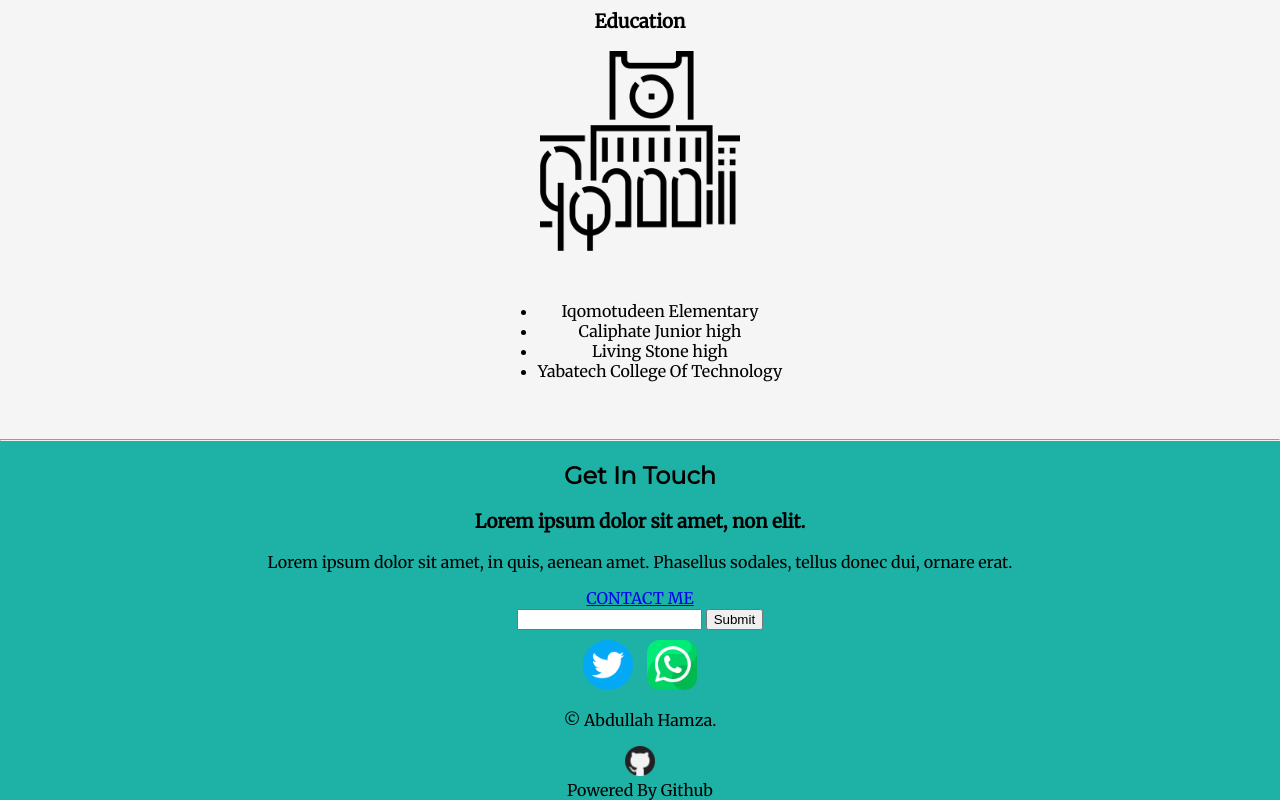
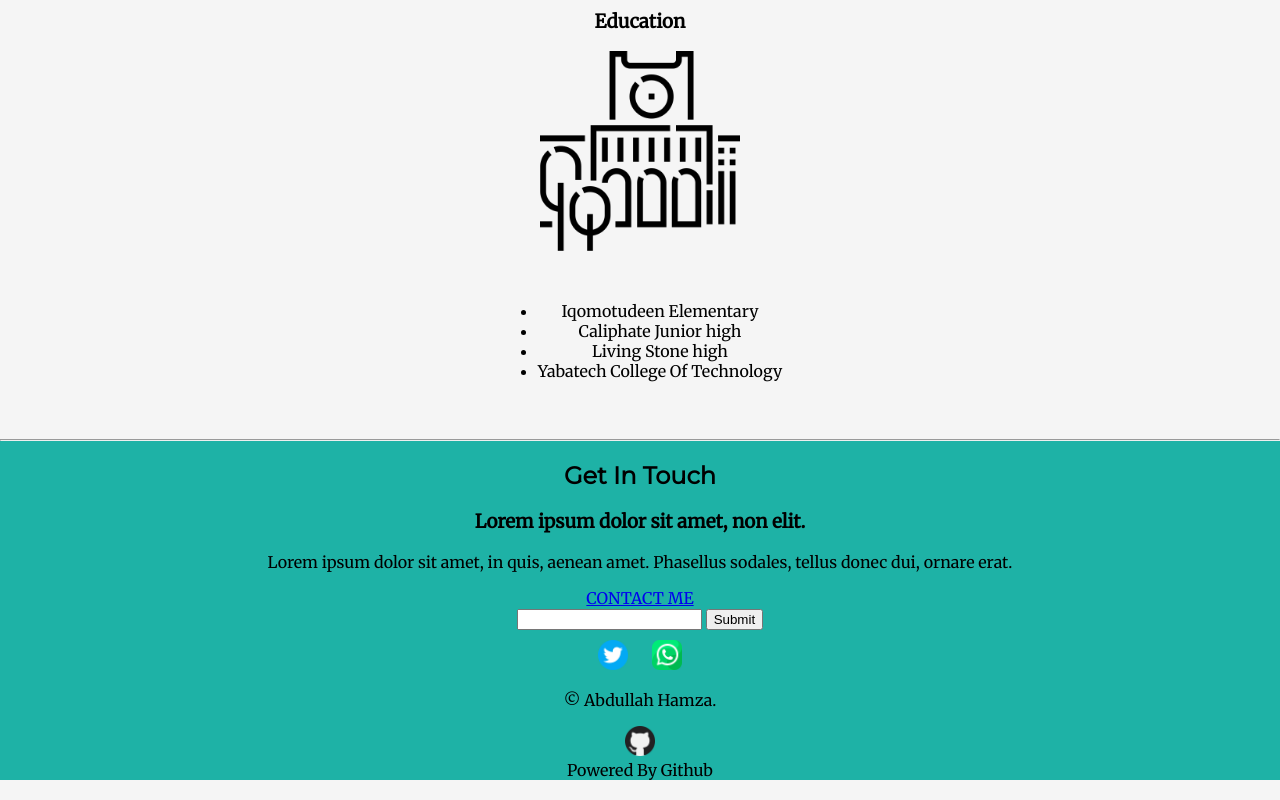
Before and after one commit to Hamzytakoor/curriculum-vitae, a plain HTML site: page index.html in a window 1280 px wide. Shown: the part 1249-2049 px from the top of the page. Drawn offline with Linux system fonts and the light colour scheme.

Commit message:
Update index.html

```diff
--- a/index.html
+++ b/index.html
@@ -111,8 +111,8 @@
         </form>
 
         <div class="bottom-container">
-          <a class="footer-link" href="https://twitter.com/AbdullahOla2997"><img style="height: 50px; margin: 10px 5px 0 0;" src="images/twitter.png" alt="Twitter"></a>
-          <a class="footer-link" href="https://wa.link/dddy2v"><img style="height: 50px; margin: 10px 0 0 5px;" src="images/whatsapp.png" alt="WhatsaApp"></a>
+          <a class="footer-link" href="https://twitter.com/AbdullahOla2997"><img style="height: 30px; margin: 10px 10px 0 0;" src="images/twitter.png" alt="Twitter"></a>
+          <a class="footer-link" href="https://wa.link/dddy2v"><img style="height: 30px; margin: 10px 0 0 10px;" src="images/whatsapp.png" alt="WhatsaApp"></a>
           <p>© Abdullah Hamza.</p>
           <span><img style="height: 30px;" src="images/github.png" alt="git logo"></span><p style="margin: 0;">Powered By Github</p>
         </div>
```
